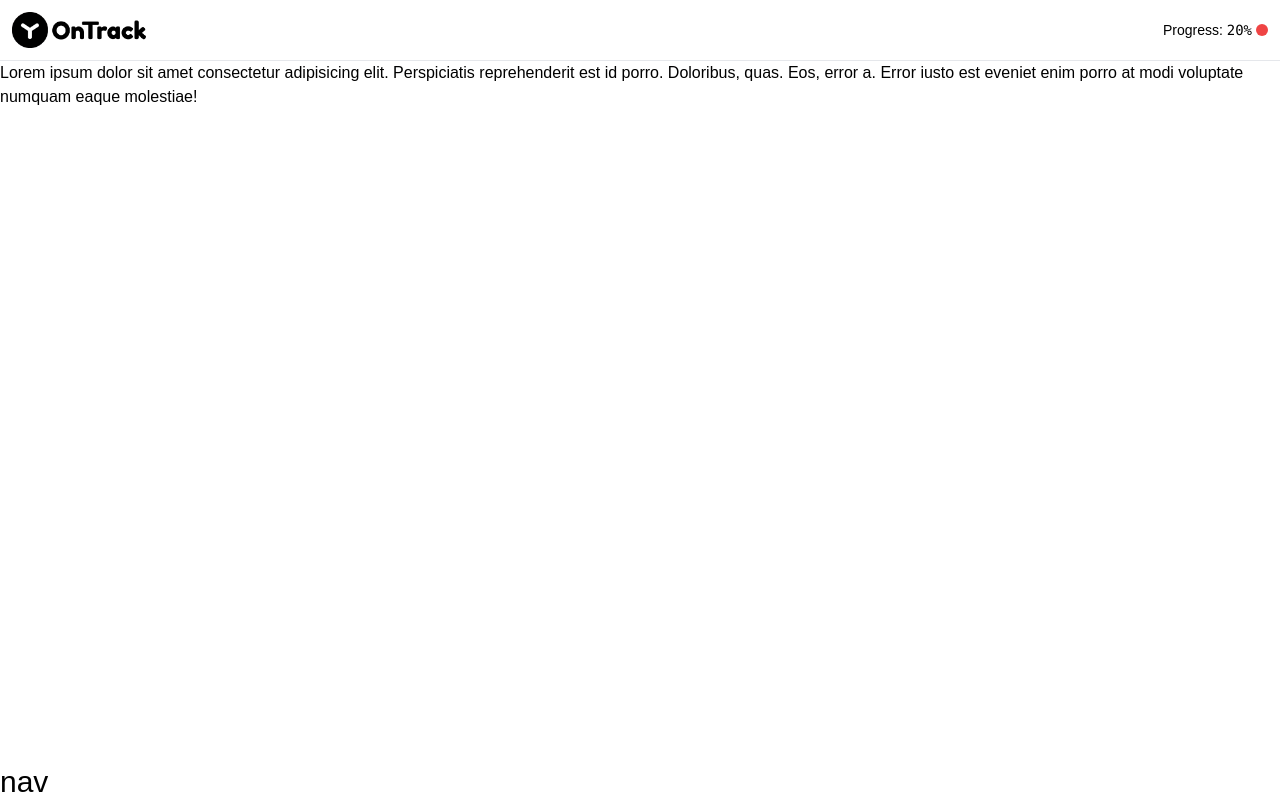
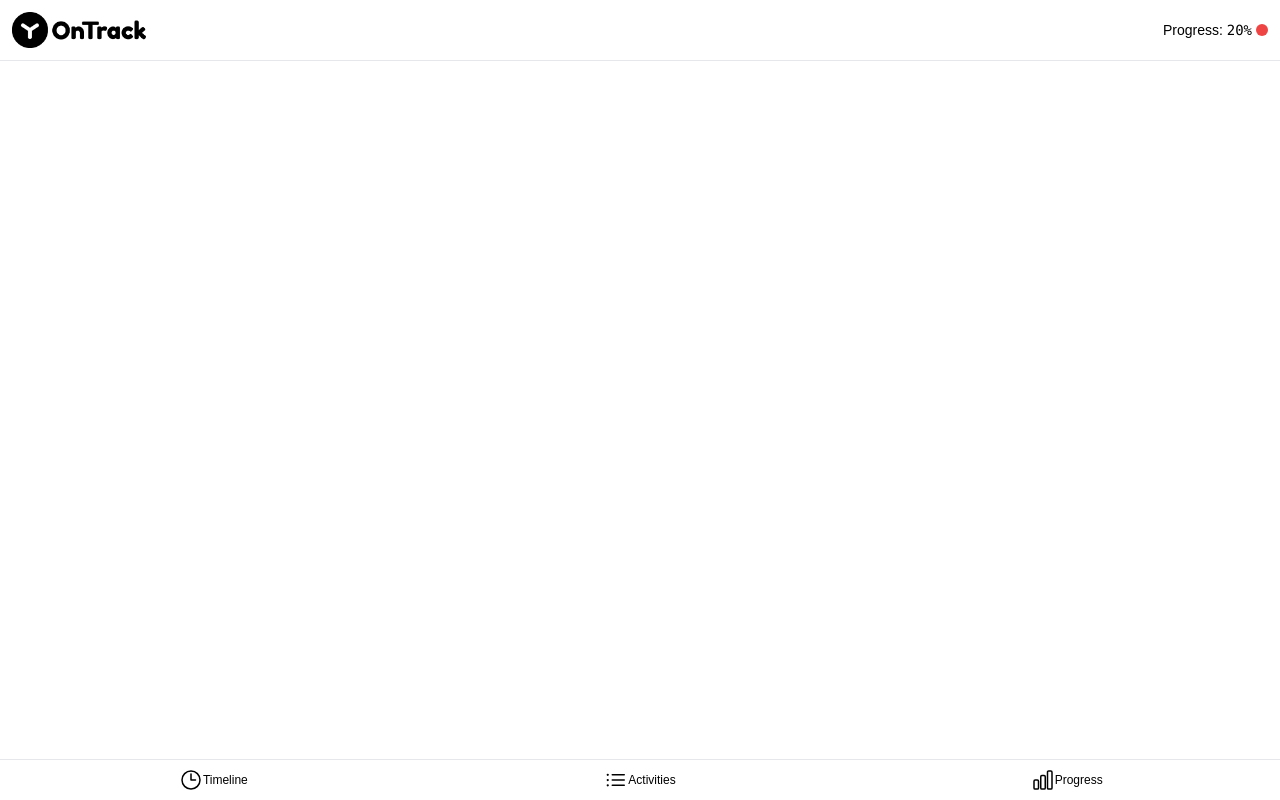
Before and after one commit to vitalay/cursse, a Vue app: page / in a window 1280 px wide. Built offline with nearby package versions, Linux system fonts and the light colour scheme.

Commit message:
добавил иконки на нижний бар

```diff
--- a/src/App.vue
+++ b/src/App.vue
@@ -1,7 +1,9 @@
 
 <script setup>
 import { ref } from 'vue'
-import { CheckCircleIcon } from '@heroicons/vue/24/outline';
+import { CheckCircleIcon } from '@heroicons/vue/24/solid';
+import { ClockIcon, ListBulletIcon, ChartBarIcon } from '@heroicons/vue/24/outline';
+
 
 </script>
 
@@ -23,8 +25,23 @@
     </a>
 
   </header>
-<main class="flex flex-grow flex-col">Lorem ipsum dolor sit amet consectetur adipisicing elit. Perspiciatis reprehenderit est id porro. Doloribus, quas. Eos, error a. Error iusto est eveniet enim porro at modi voluptate numquam eaque molestiae!</main>
+  <main class="flex flex-grow flex-col"></main>
 
-<nav class=" sticky  bottom-0 z-10 bg-white text-3xl">nav</nav>
+  <nav class=" sticky  bottom-0 z-10 bg-white">
+    <ul class="flex items-center justify-around border-t">
+      <li class="flex-1">
+        <a class="flex items-center justify-center p-2 text-xs capitalize" href="#Timeline">
+          <ClockIcon class="h-6 w-6" />timeline</a>
+      </li>
+      <li class="flex-1">
+        <a class="flex items-center justify-center p-2 text-xs capitalize" href="#Activities">
+          <listBulletIcon class="h-6 w-6"/>activities</a>
+      </li>
+      <li class="flex-1">
+        <a class="flex items-center justify-center p-2 text-xs capitalize" href="#Progress">
+          <ChartBarIcon class="h-6 w-6"/>progress</a>
+      </li>
+    </ul>
+  </nav>
 
 </template>
```
Lines whose indentation alone changed are shown as unchanged.
